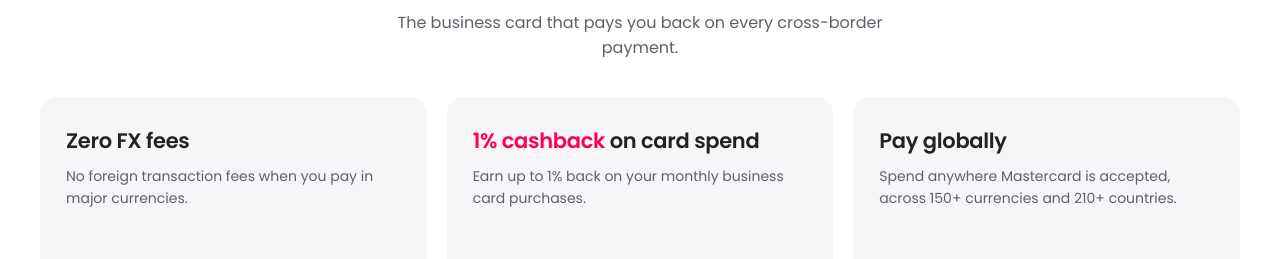
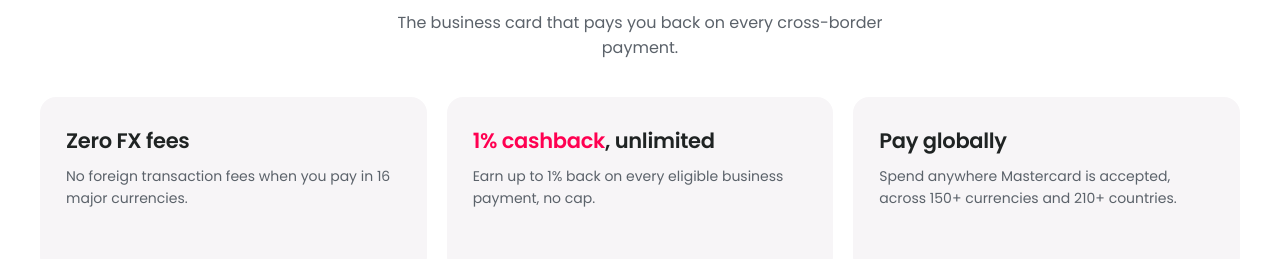
Before and after one commit to socialworldfirst/worldcard-jersey, a plain HTML site: page id/index.html in a window 1280 px wide. Shown: the part 980-1239 px from the top of the page. Drawn offline with Linux system fonts and the light colour scheme.

Commit message:
Match product pages exactly: FX-free = 16 major currencies (all markets); ID cashback = 1% unlimited (vs MY monthly)

```diff
--- a/id/index.html
+++ b/id/index.html
@@ -205,8 +205,8 @@
     <h2 class="sechead"><span class="rose">Why</span> World Card</h2>
     <p class="whysub">The business card that pays you back on every cross-border payment.</p>
     <div class="grid3">
-      <div class="wcard"><h3>Zero FX fees</h3><p>No foreign transaction fees when you pay in major currencies.</p></div>
-      <div class="wcard"><h3><span class="rose">1% cashback</span> on card spend</h3><p>Earn up to 1% back on your monthly business card purchases.</p></div>
+      <div class="wcard"><h3>Zero FX fees</h3><p>No foreign transaction fees when you pay in 16 major currencies.</p></div>
+      <div class="wcard"><h3><span class="rose">1% cashback</span>, unlimited</h3><p>Earn up to 1% back on every eligible business payment, no cap.</p></div>
       <div class="wcard"><h3>Pay globally</h3><p>Spend anywhere Mastercard is accepted, across 150+ currencies and 210+ countries.</p></div>
     </div>
     <p class="fineprint">Card features subject to WorldFirst&rsquo;s terms; fees and cashback vary by market and currency.</p>
```
Also changed, not shown: my/index.html (+1 -1 lines), sg/index.html (+1 -1 lines).
